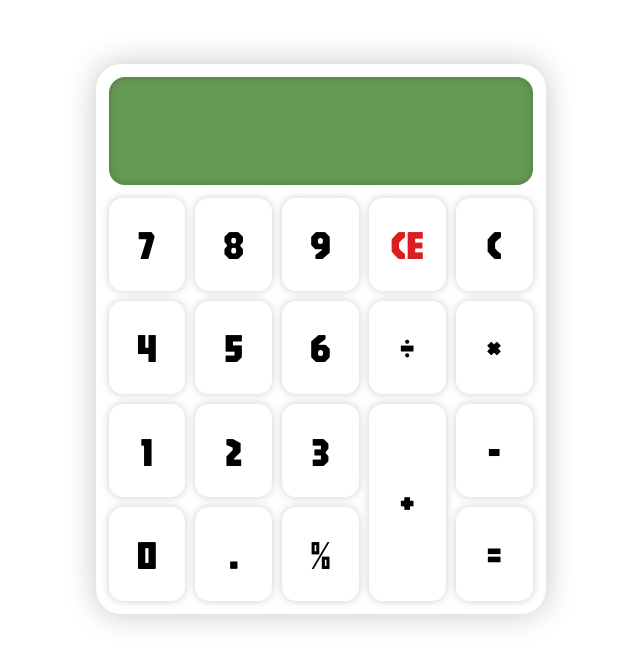
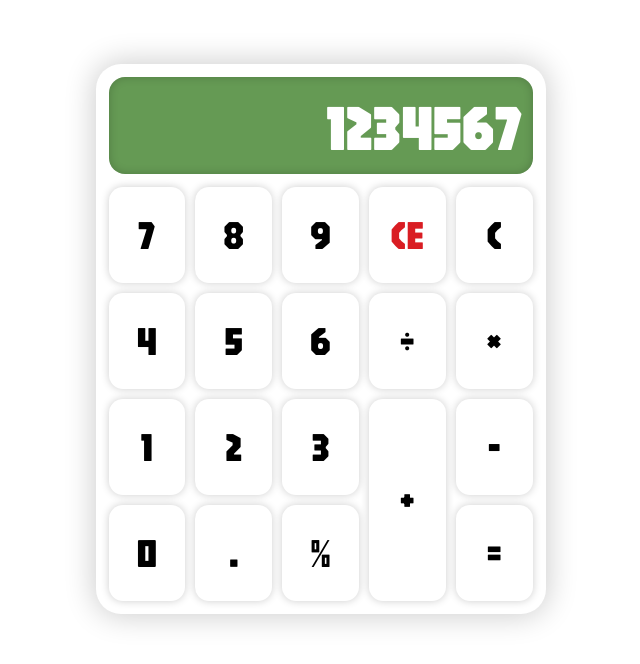
Before and after one commit to MrDoodeth/fancy-calculator, a website built with Vite: page index.html in a window 1280 px wide. Shown: the part 114-778 px from the top of the page, without its empty margins (312-952 px from the left). Built offline with nearby package versions, Linux system fonts and the light colour scheme.

Commit message:
fix: add style for calculator-screen

```diff
--- a/index.html
+++ b/index.html
@@ -135,9 +135,8 @@
   </button>
 </header>
 <main>
-  <div class="calculator">
-    <div class="calculator__screen">
-    </div>
+  <div class="calculator" data-js-calculator>
+    <div class="calculator__screen" data-js-calculator-screen>1234567</div>
     <div class="calculator__button">
       <button type="button" data-js-calculator-button="7">7</button>
       <button type="button" data-js-calculator-button="8">8</button>
--- a/src/styles/blocks/calculator.scss
+++ b/src/styles/blocks/calculator.scss
@@ -10,14 +10,22 @@
   background-color: var(--background-color);
 
   display: grid;
-  grid-template-rows: 20.7% 1fr;
+  grid-template-rows: auto 1fr;
   row-gap: 13px;
 
   &__screen {
     border-radius: 16px;
+    padding-right: 10px;
     height: 100%;
     box-shadow: inset 0 0 10px 0 $shadow-color;
     background: var(--grin-color-hex);
+    color: var(--white-color-hex);
+    display: flex;
+    flex-direction: row-reverse;
+    align-items: center;
+    text-align: right;
+    overflow: hidden;
+    font-size: liquid(40, 80);
   }
 
   &__button {
```
